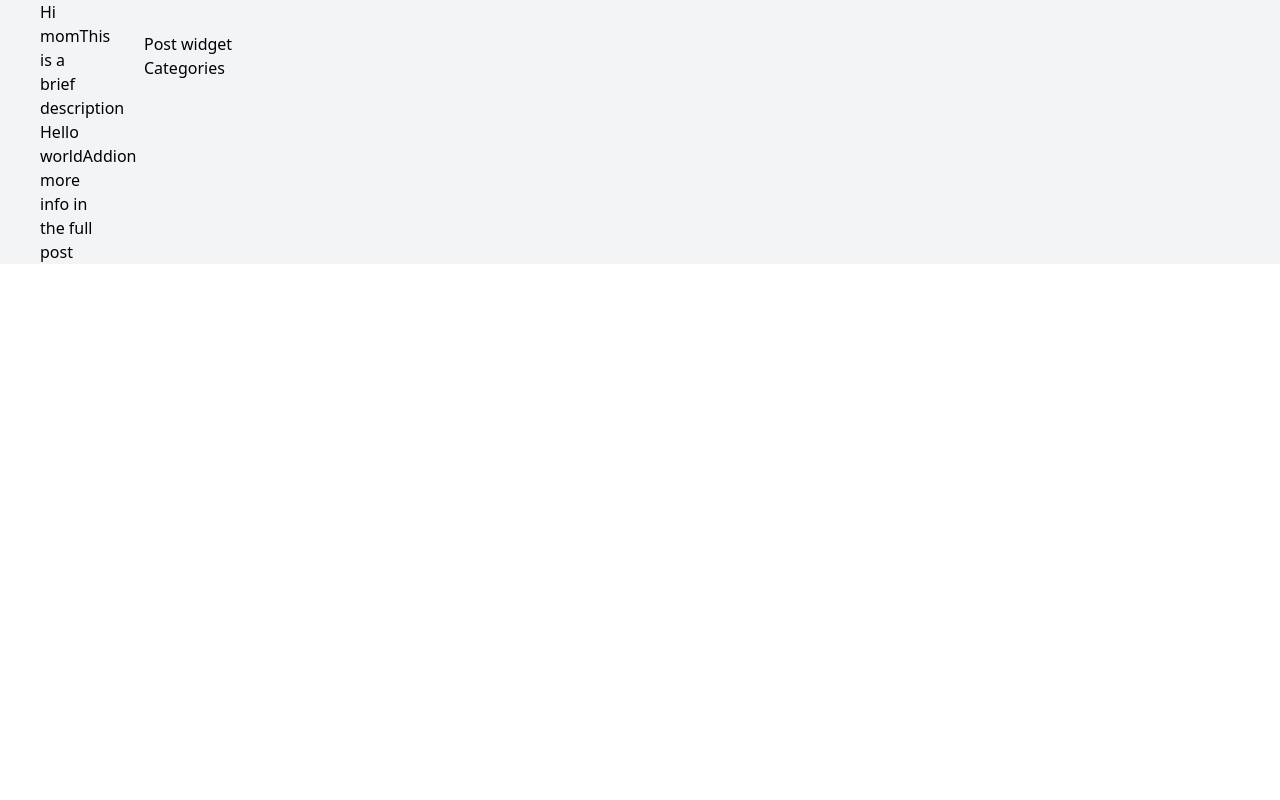
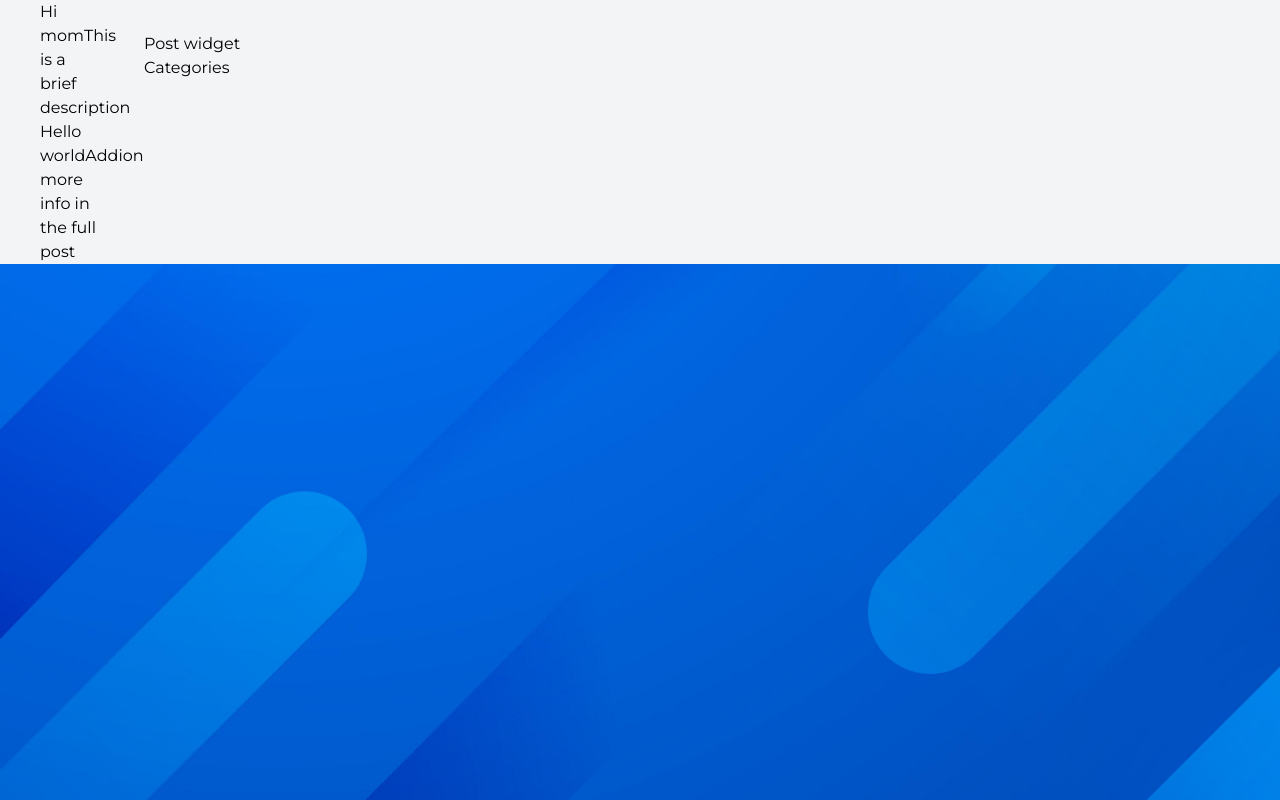
Before and after one commit to Alfrugo/NextJS-GraphQL-Blog, a Next.js app: page / in a window 1280 px wide. Built offline with nearby package versions, Linux system fonts and the light colour scheme.

Commit message:
added background and tailwind

```diff
--- a/pages/_app.tsx
+++ b/pages/_app.tsx
@@ -1,4 +1,5 @@
-import '../styles/globals.css'
+import 'tailwindcss/tailwind.css'
+import '../styles/globals.scss'
 import type { AppProps } from 'next/app'
 
 function MyApp({ Component, pageProps }: AppProps) {
--- /dev/null
+++ b/styles/globals.scss
@@ -0,0 +1,68 @@
+@tailwind base;
+@tailwind components;
+@tailwind utilities;
+
+@tailwind base;
+@tailwind components;
+@tailwind utilities;
+
+@import url('https://fonts.googleapis.com/css2?family=Montserrat:wght@300;400;700&display=swap');
+
+html,
+body {
+  padding: 0;
+  margin: 0;
+  font-family: 'Montserrat', sans-serif;
+  &:before{
+    content:'';
+    content: "";
+    width: 100%;
+    height: 100vh;
+    //background: linear-gradient(to right bottom, #6d327c, #485DA6, #00a1ba, #01b18e, #32b37b);
+    // background: #D3D3D3;
+    background-image: url("../public/bg.jpg");
+    position: fixed;
+    left: 0;
+    top: 0;
+    z-index: -1;
+    background-position: 50% 50%;
+    background-repeat: no-repeat;
+    background-size: cover;
+  }
+}
+
+.text-shadow{
+  text-shadow: 0px 2px 0px rgb(0 0 0 / 30%);
+}
+
+.adjacent-post{
+  & .arrow-btn{
+    transition: width 300ms ease;
+    width: 50px;
+  }
+  &:hover{
+    & .arrow-btn{
+      width: 60px;
+    }
+  }
+}
+
+.react-multi-carousel-list {
+  & .arrow-btn{
+    transition: width 300ms ease;
+    width: 50px;
+    &:hover{
+      width: 60px;
+    }
+  }
+
+}
+
+a {
+  color: inherit;
+  text-decoration: none;
+}
+
+* {
+  box-sizing: border-box;
+}
```
Also changed, not shown: public/bg.jpg (added).
